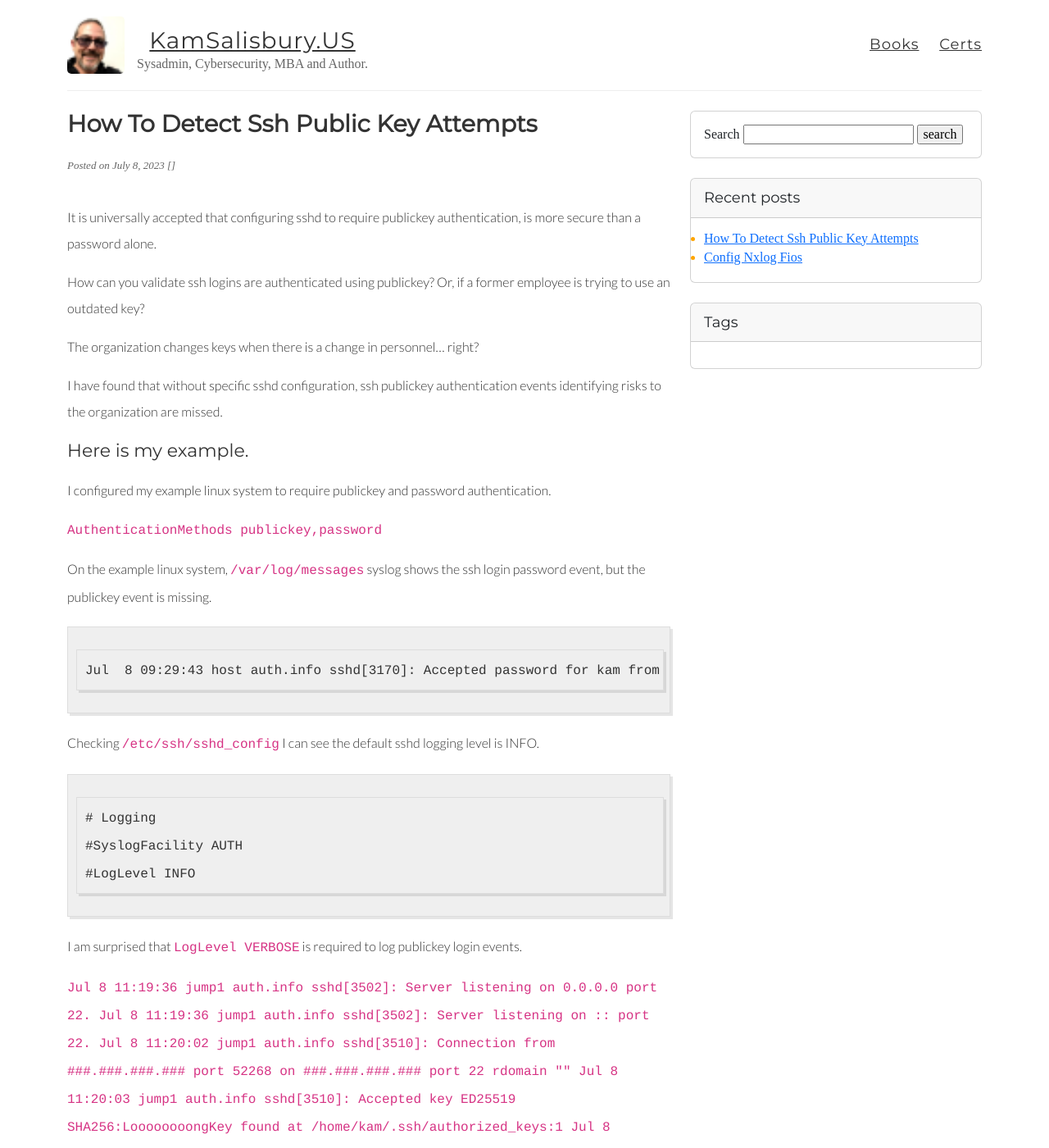
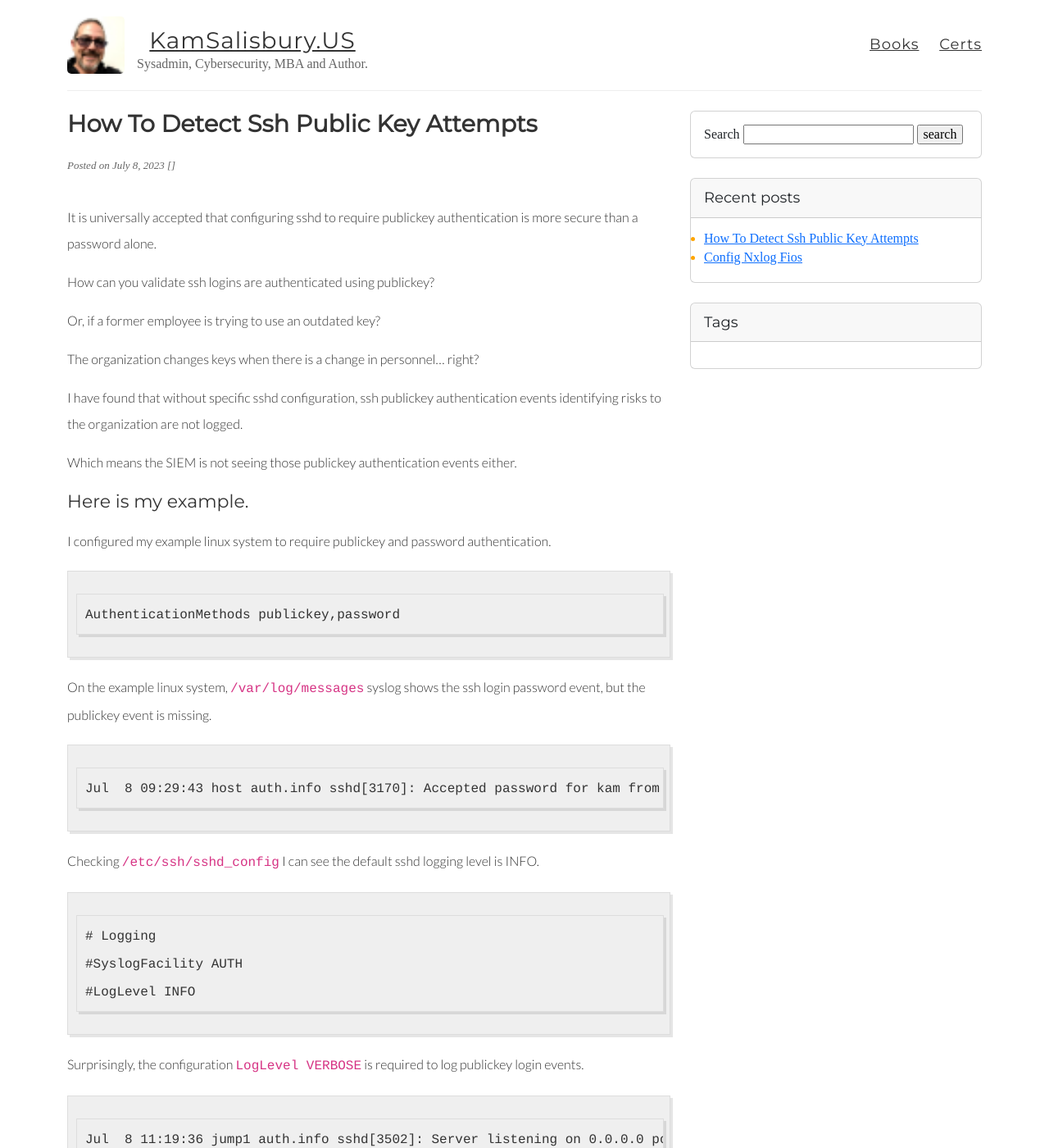
Before and after one commit to kamsalisbury/kamsalisbury.github.io, a Jekyll site: the page built from _posts/2023-07-08-Sshd-Publickey-Logins-Not-Logged.md, in a window 1280 px wide and 1400 px high. Shown: the whole window at 82% size. Built offline with Jekyll 4.4.1, drawn with Linux system fonts in a browser that asks for light colours; nearby versions of some CDN libraries; some of the changed text lies outside the part shown.

Commit message:
Update content

````diff
--- a/_posts/2023-07-08-Log-Sshd-Publickey.md
+++ b/_posts/2023-07-08-Sshd-Publickey-Logins-Not-Logged.md
@@ -2,26 +2,30 @@
 layout: post
 lang: en
 title: How To Detect Ssh Public Key Attempts
-description: Public Key Authentication Indicators
+description: Without additional configuration, your SIEM is missing publikey login events
 categories: [Cybersecurity, Ssh]
 #image: image-link #this appears on share cards in social media
 ---
 
-It is universally accepted that configuring sshd to require publickey authentication, is more secure than a password alone.
+It is universally accepted that configuring sshd to require publickey authentication is more secure than a password alone.
 
-How can you validate ssh logins are authenticated using publickey? Or, if a former employee is trying to use an outdated key?
+How can you validate ssh logins are authenticated using publickey?
+
+Or, if a former employee is trying to use an outdated key?
 
 The organization changes keys when there is a change in personnel... right?
 
-I have found that without specific sshd configuration, ssh publickey authentication events identifying risks to the organization are missed.
+I have found that without specific sshd configuration, ssh publickey authentication events identifying risks to the organization are not logged.
+
+Which means the SIEM is not seeing those publickey authentication events either.
 
 ## Here is my example.
 
 I configured my example linux system to require publickey and password authentication.
 
-<code>
-    AuthenticationMethods publickey,password
-</code>
+```
+AuthenticationMethods publickey,password
+```
 
 On the example linux system, ```/var/log/messages``` syslog shows the ssh login password event, but the publickey event is missing.
 
@@ -37,9 +41,9 @@
 #LogLevel INFO
 ```
 
-I am surprised that ```LogLevel VERBOSE``` is required to log publickey login events.
+Surprisingly, the configuration ```LogLevel VERBOSE``` is required to log publickey login events.
 
-<code>
+```
 Jul  8 11:19:36 jump1 auth.info sshd[3502]: Server listening on 0.0.0.0 port 22.
 Jul  8 11:19:36 jump1 auth.info sshd[3502]: Server listening on :: port 22.
 Jul  8 11:20:02 jump1 auth.info sshd[3510]: Connection from ###.###.###.### port 52268 on ###.###.###.### port 22 rdomain ""
@@ -50,9 +54,9 @@ Jul  8 11:20:03 jump1 auth.info sshd[3510]: Partial publickey for kam from ###.#
 Jul  8 11:20:19 jump1 auth.info sshd[3510]: Accepted password for kam from ###.###.###.### port 52268 ssh2
 Jul  8 11:20:19 jump1 auth.info sshd[3510]: User child is on pid 3512
 Jul  8 11:20:19 jump1 auth.info sshd[3512]: Starting session: shell on pts/1 for kam from ###.###.###.### port 52268 id 0
-</code>
+```
 
-Thanks for reading this.
+Thanks for reading!
 
 Got feedback? Connect with me on [Github](https://github.com/kamsalisbury) or [LinkedIn](https://www.linkedin.com/in/kam-reef-salisbury/).
 
@@ -60,4 +64,4 @@ Got feedback? Connect with me on [Github](https://github.com/kamsalisbury) or [L
 
 1. Alpine linux 3.1x was used for this topic. Your linux distribution of choice may have different sshd and syslog configuration defaults. For example, rsyslog filtering ssh authentication to ```/var/log/auth.log```.
 1. The example sshd configuration used for this topic purposely combines something the login account has (a publickey) with something the login account knows (a complex password).
-1. This configuration requirement [has existed for a very long time](https://serverfault.com/questions/291763/is-it-possible-to-get-openssh-to-log-the-public-key-that-was-used-in-authenticat).
+1. I am not the first to find this topic, this configuration requirement [has existed for a very long time](https://serverfault.com/questions/291763/is-it-possible-to-get-openssh-to-log-the-public-key-that-was-used-in-authenticat).
````
